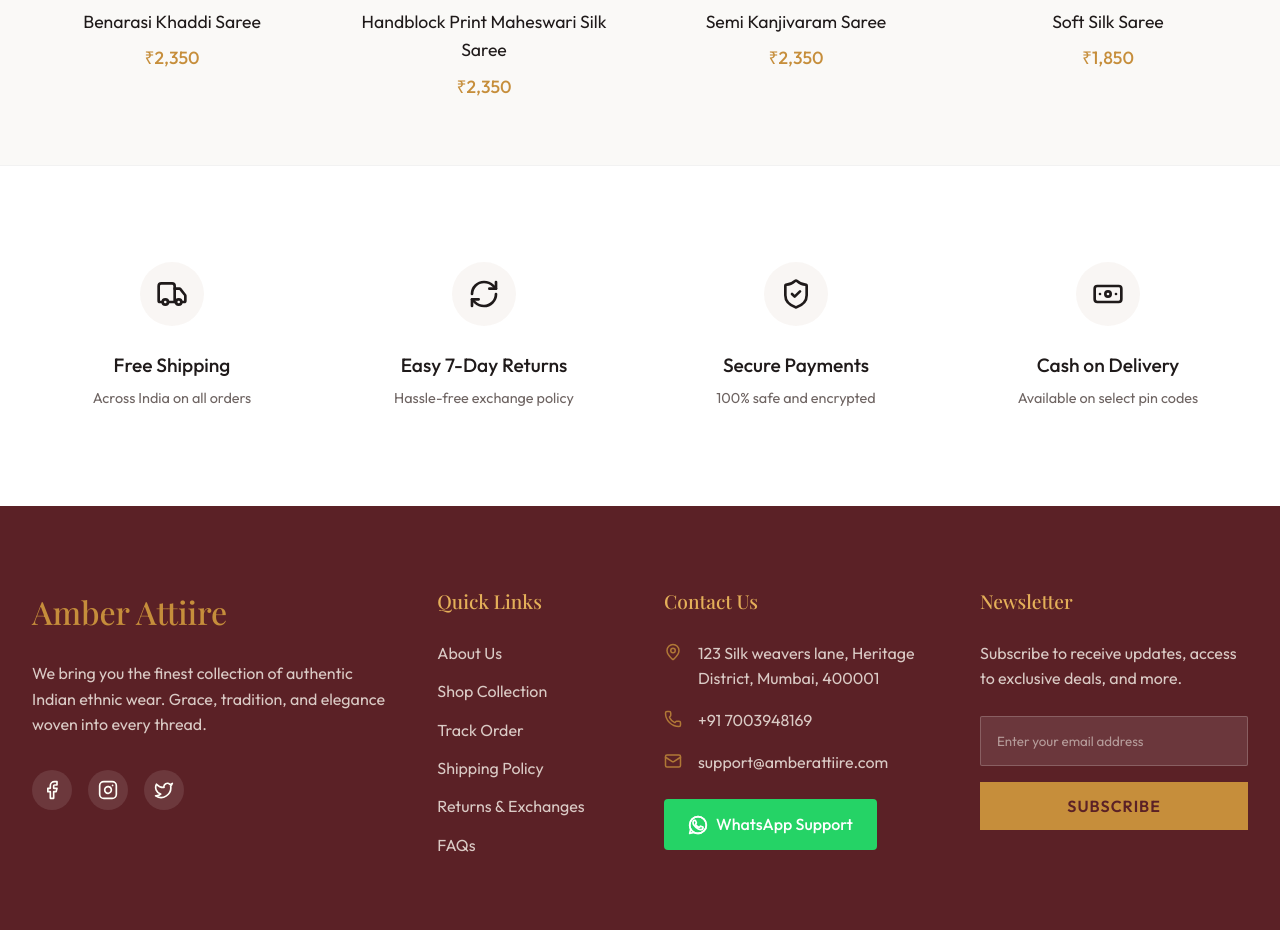
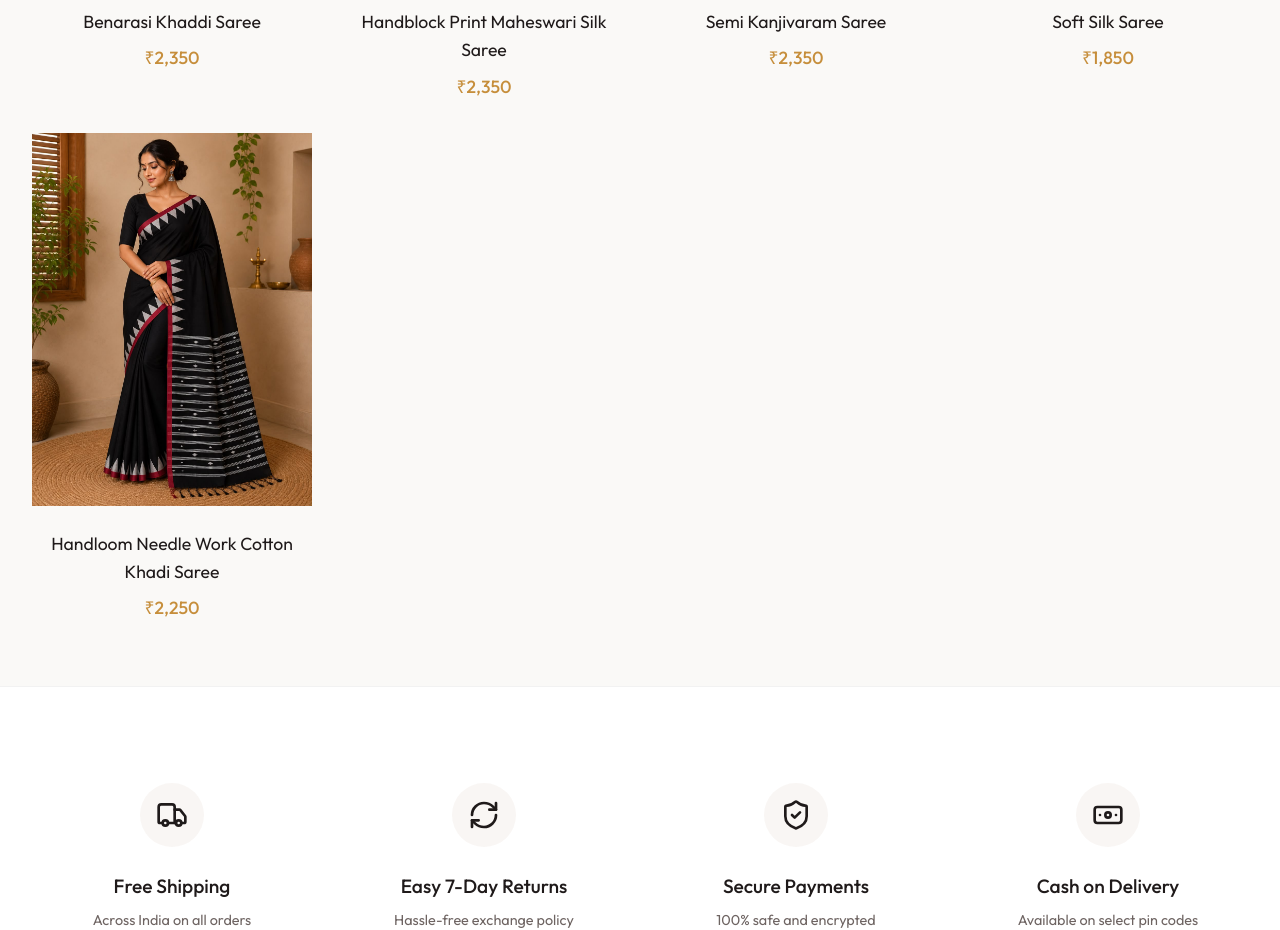
Before and after one commit to saha007subham/amber-attire-boutique, a React (Vite) app: page /shop in a window 1280 px wide. Shown: the part 2300-3230 px from the top of the page. Built offline with nearby package versions, Linux system fonts and the light colour scheme; a web font is replaced by a local one.

Commit message:
added handloom saree

```diff
--- a/src/data/products.js
+++ b/src/data/products.js
@@ -109,6 +109,13 @@ export const MOCK_PRODUCTS = [
     name: "Soft Silk Saree",
     price: 1850,
     image: "/images/soft-silk.jpeg",
+    badge: "",
+  },
+  {
+    id: 17,
+    name: "Handloom Needle Work Cotton Khadi Saree",
+    price: 2250,
+    image: "/images/handloom-needlework-cotton-khadi.jpeg",
     badge: "",
   },
 ];
```
Also changed, not shown: public/images/handloom-needlework-cotton-khadi.jpeg (added).
